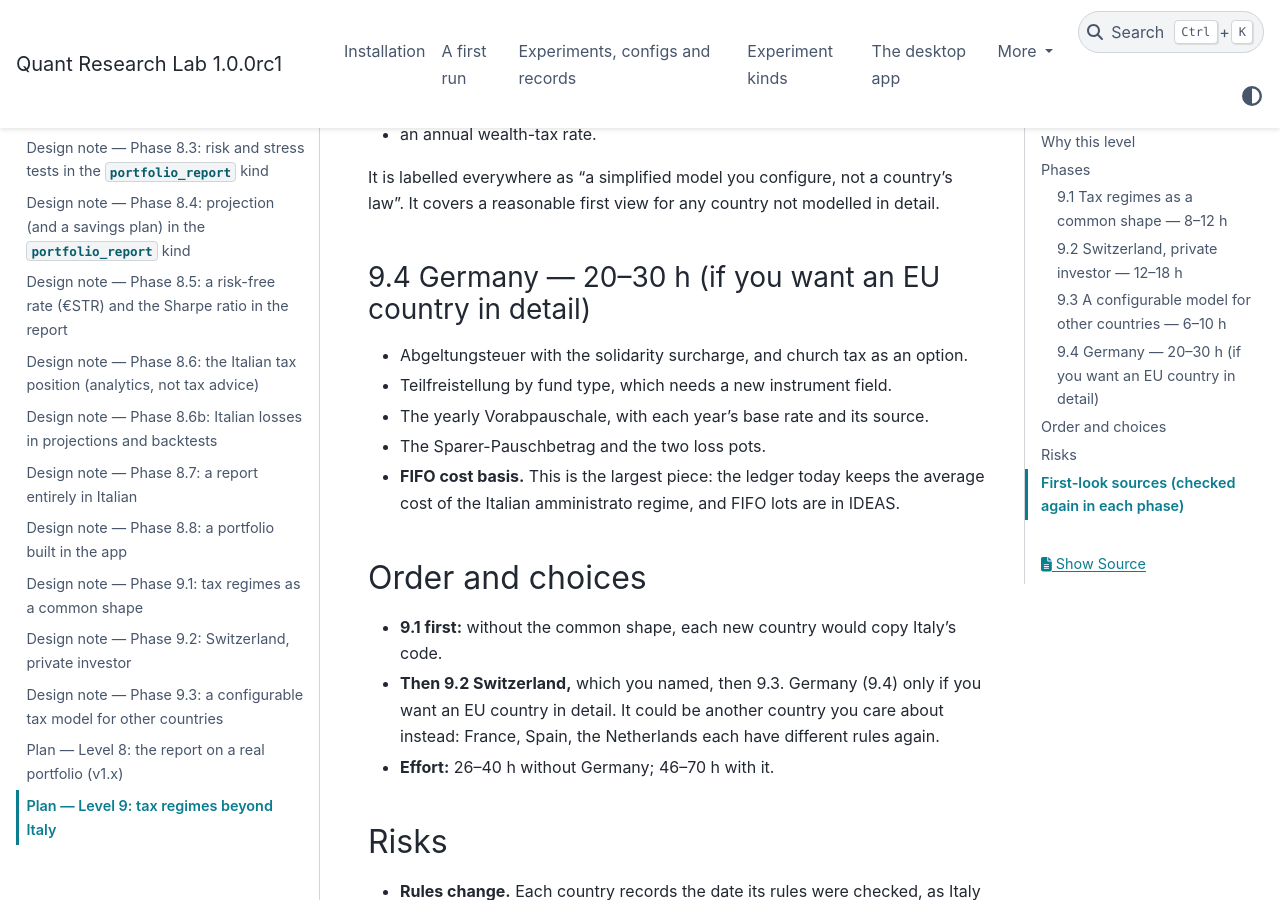
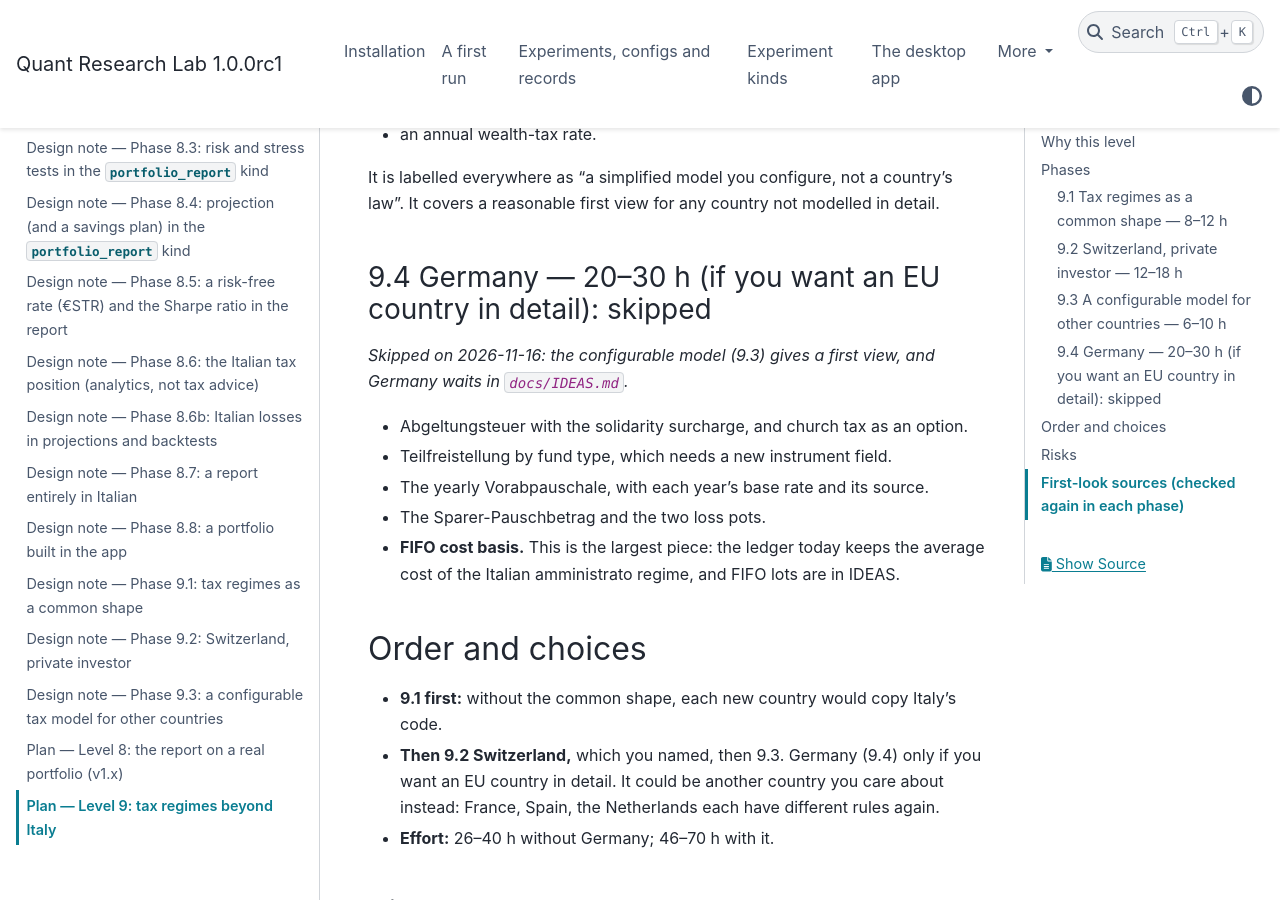
Before and after one commit to alessandroszn/quant-research-lab, a Sphinx documentation site: the page built from docs/design/level-9-plan.md, in a window 1280 px wide and 900 px high, scrolled down 3189 px. Built offline with Sphinx 7.4.7 and the PyData theme 0.15.4, drawn with Linux system fonts in a browser that asks for light colours.

Commit message:
docs: close Level 9 and move Germany (9.4) to IDEAS
Co-Authored-By: Claude Opus 5.5 <noreply@anthropic.com>

```diff
--- a/docs/design/level-9-plan.md
+++ b/docs/design/level-9-plan.md
@@ -75,7 +75,10 @@ A model you set up with:
 It is labelled everywhere as "a simplified model you configure, not a country's law". It
 covers a reasonable first view for any country not modelled in detail.
 
-### 9.4 Germany — 20–30 h (if you want an EU country in detail)
+### 9.4 Germany — 20–30 h (if you want an EU country in detail): skipped
+
+*Skipped on 2026-11-16: the configurable model (9.3) gives a first view, and Germany waits in
+`docs/IDEAS.md`.*
 
 - Abgeltungsteuer with the solidarity surcharge, and church tax as an option.
 - Teilfreistellung by fund type, which needs a new instrument field.
```
Also changed, not shown: docs/IDEAS.md (+1 -0 lines), docs/ROADMAP.md (+2 -2 lines).
